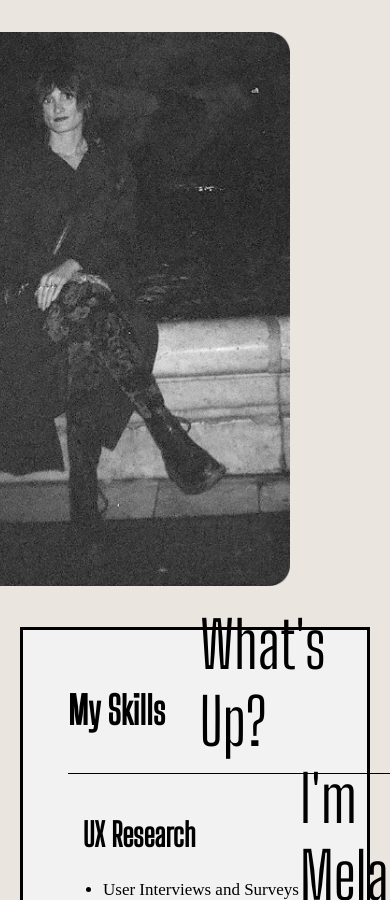
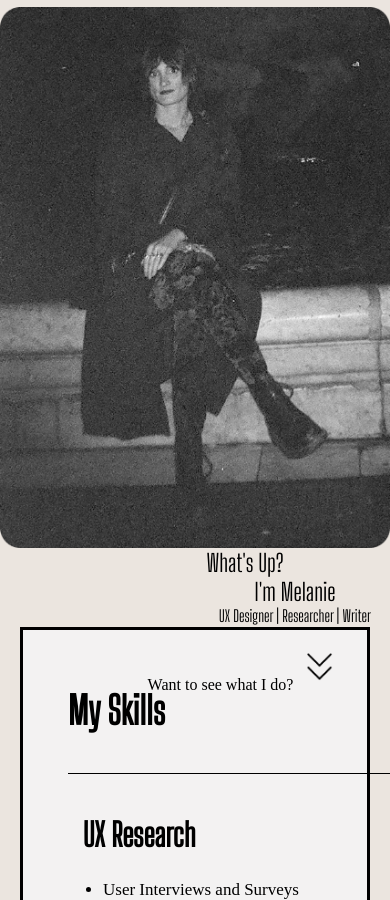
Before and after one commit to MelanieLaneL/UX18, a plain HTML site: page index.html in a window 390 px wide. Shown: the part 200-1100 px from the top of the page. Drawn offline with Linux system fonts and the light colour scheme; a web font is replaced by a local one.

Commit message:
added media query

```diff
--- a/style.css
+++ b/style.css
@@ -399,3 +399,57 @@ footer {
   .submit:hover {
     background-color: #EBE5DF
   }
+
+
+
+
+ @media (max-width: 600px) {
+
+    .nav-items {
+        display: flex;
+        flex-wrap: wrap;
+        justify-content: center;
+    }
+
+
+    #Me {
+        margin: 0;
+        width: 100%;
+    }
+
+
+    .herobanner {
+        text-align: center;
+        margin-left: 0;
+    }
+
+
+    #header1 {
+        font-size: 24px;
+    }
+
+    #header2 {
+        font-size: 24px;
+    }
+
+    #header3 {
+        font-size: 16px;
+    }
+
+
+    .text {
+        margin-top: 20px;
+    }
+
+
+    .skills-columns {
+        flex-direction: column;
+    }
+
+
+    .skills-column {
+        width: 100%;
+    }
+
+
+}
```
